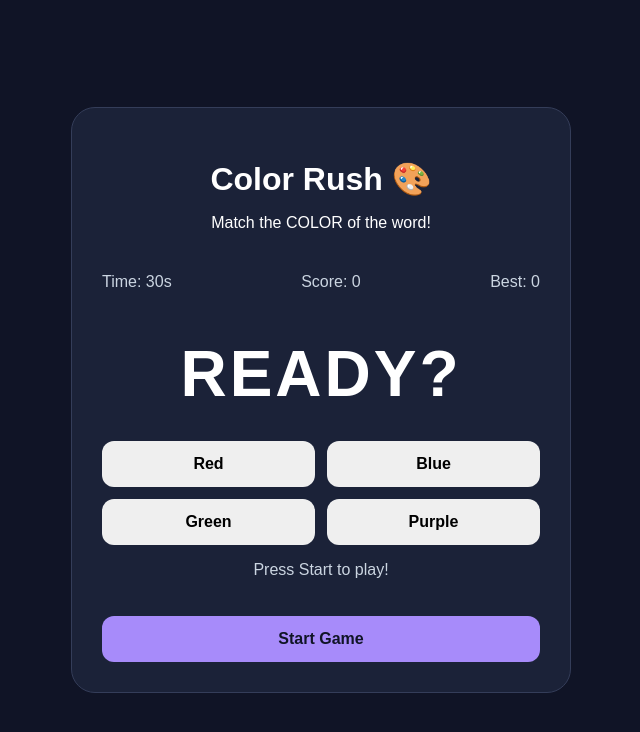
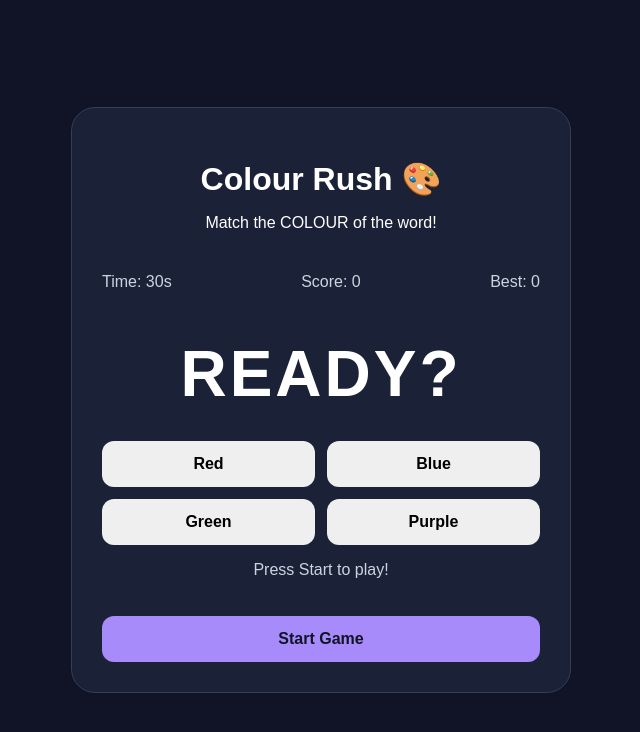
Before and after one commit to jenaraunak47/Colour-Rush-, a plain HTML site: page index.html in a window 1280 px wide. Shown: the whole page, without its empty margins (319-959 px from the left). Drawn offline with Linux system fonts and the light colour scheme.

Commit message:
index.html

```diff
--- a/index.html
+++ b/index.html
@@ -11,8 +11,8 @@
 
 <body>
   <main class="game">
-    <h1>Color Rush 🎨</h1>
-    <p>Match the COLOR of the word!</p>
+    <h1>Colour Rush 🎨</h1>
+    <p>Match the COLOUR of the word!</p>
 
     <section class="stats">
       <p>Time: <span id="time">30</span>s</p>
```
